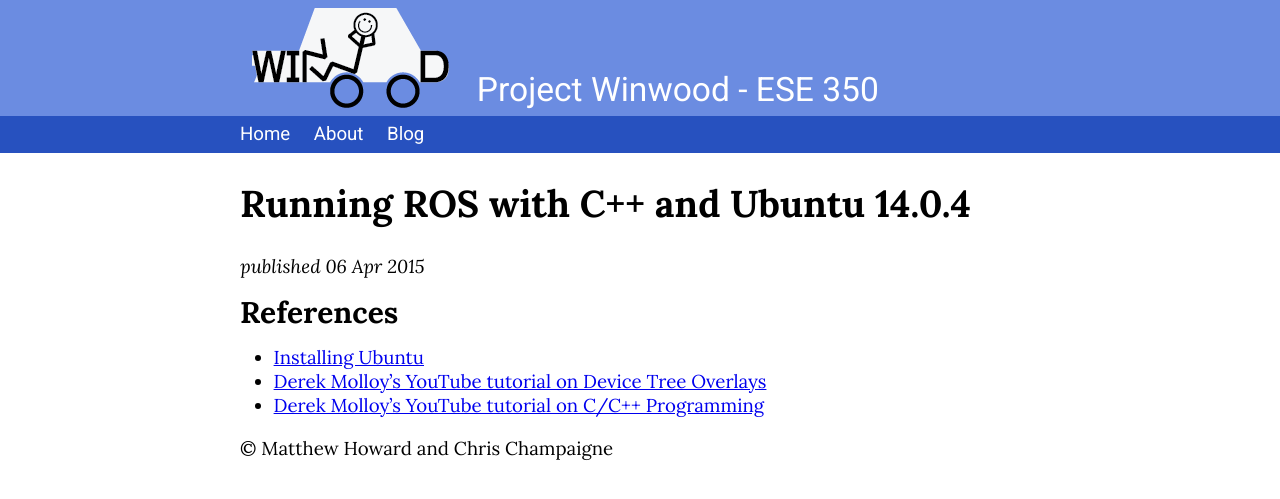
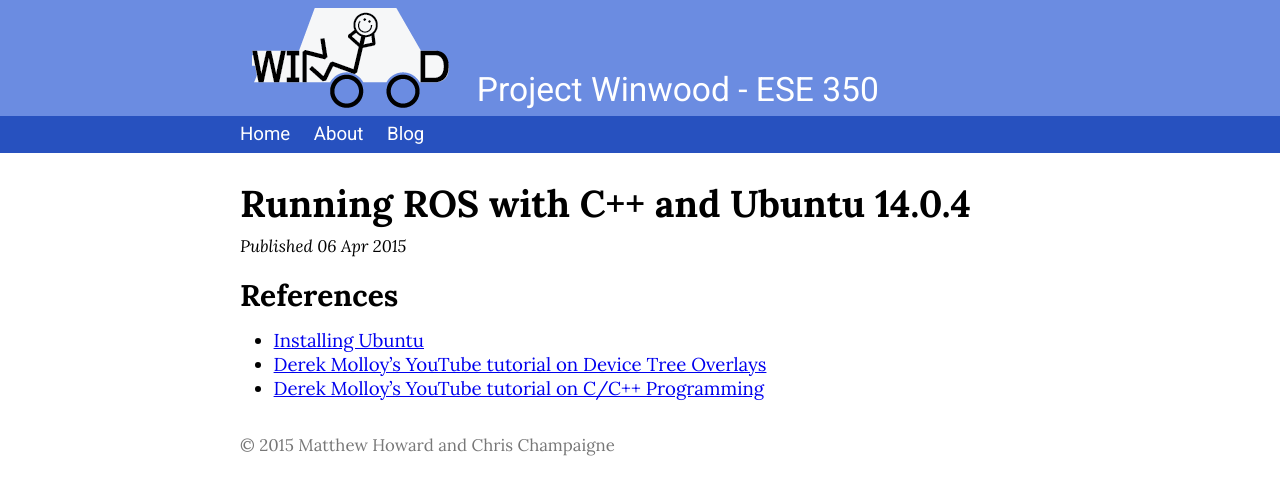
Before and after one commit to moward/project-winwood, a Jekyll site: the page built from _posts/2015-04-06-running-ros-with-c++.md, in a window 1280 px wide. Shown: the top 499 px of the page. Built offline with Jekyll 4.4.1, drawn with Linux system fonts in a browser that asks for light colours.

Commit message:
Stylistic (less) updated

```diff
--- a/_layouts/default.html
+++ b/_layouts/default.html
@@ -32,7 +32,7 @@
       {{ content }}
     </div>
     <footer class="copyright">
-      &copy; Matthew Howard and Chris Champaigne
+      &copy; 2015 Matthew Howard and Chris Champaigne
     </footer>
   </body>
 </html>
--- a/_layouts/post.html
+++ b/_layouts/post.html
@@ -5,7 +5,7 @@ layout: default
 <article>
 <header>
 <h1>{{ page.title }}</h1>
-<div class="article-date">published {{ page.date | date_to_string }}</div>
+<div class="article-date">Published {{ page.date | date_to_string }}</div>
 </header>
 
 {{ content }}
--- a/css/style.css
+++ b/css/style.css
@@ -69,12 +69,21 @@ header#menu-wrapper ul a li {
 .content ol {
   padding-left: 1.8em;
 }
-.content article .article-date {
+.content article header {
+  margin-bottom: 1em;
+}
+.content article header > h1 {
+  margin-bottom: 0.2em;
+}
+.content article header .article-date {
   font-style: italic;
+  font-size: 90%;
 }
 footer.copyright {
   margin-left: auto;
   margin-right: auto;
   max-width: 800px;
-  padding: 1em .6em;
+  padding: 2em .6em 1em .6em;
+  font-size: 90%;
+  color: #777;
 }
```
Also changed, not shown: less/style.less (+14 -3 lines).
